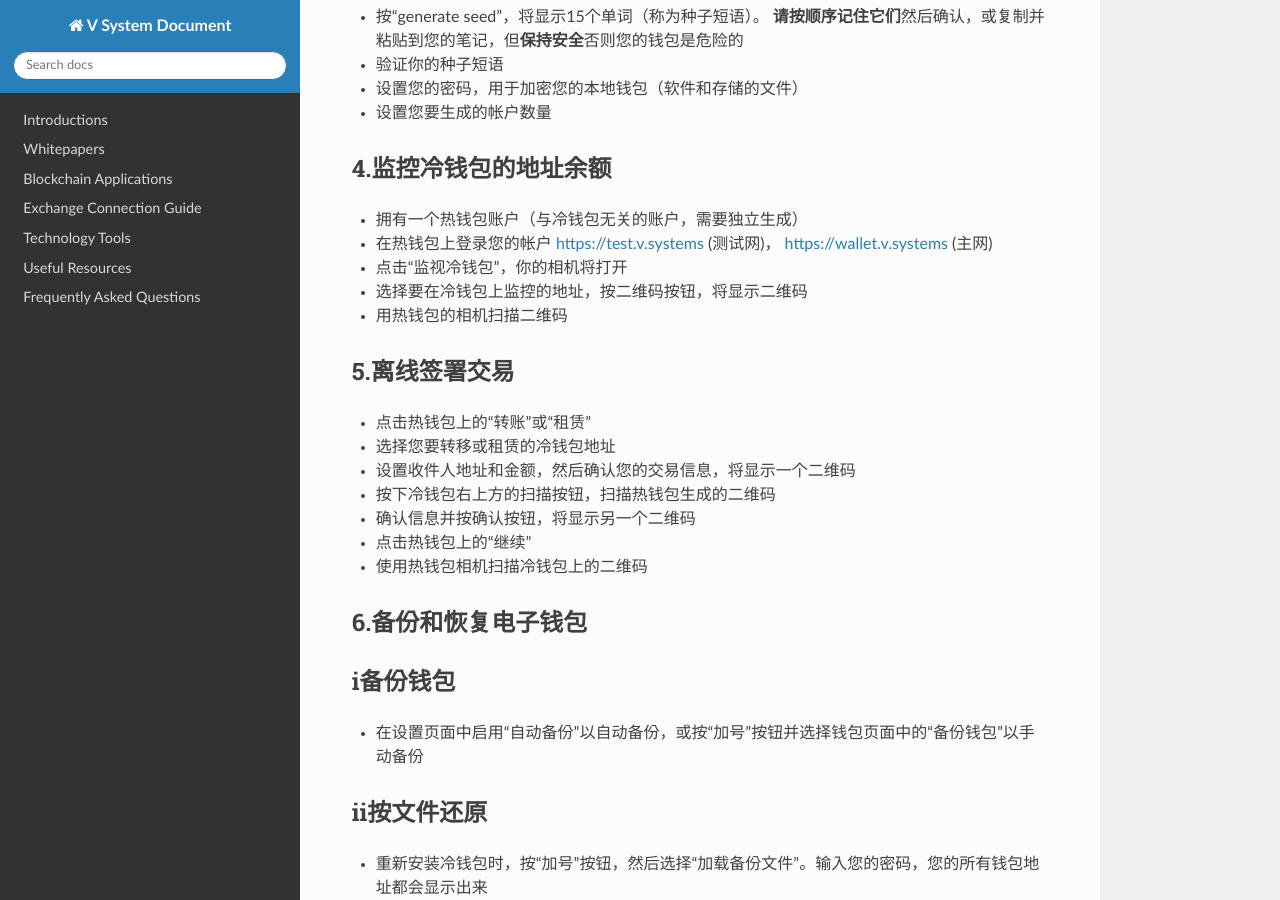
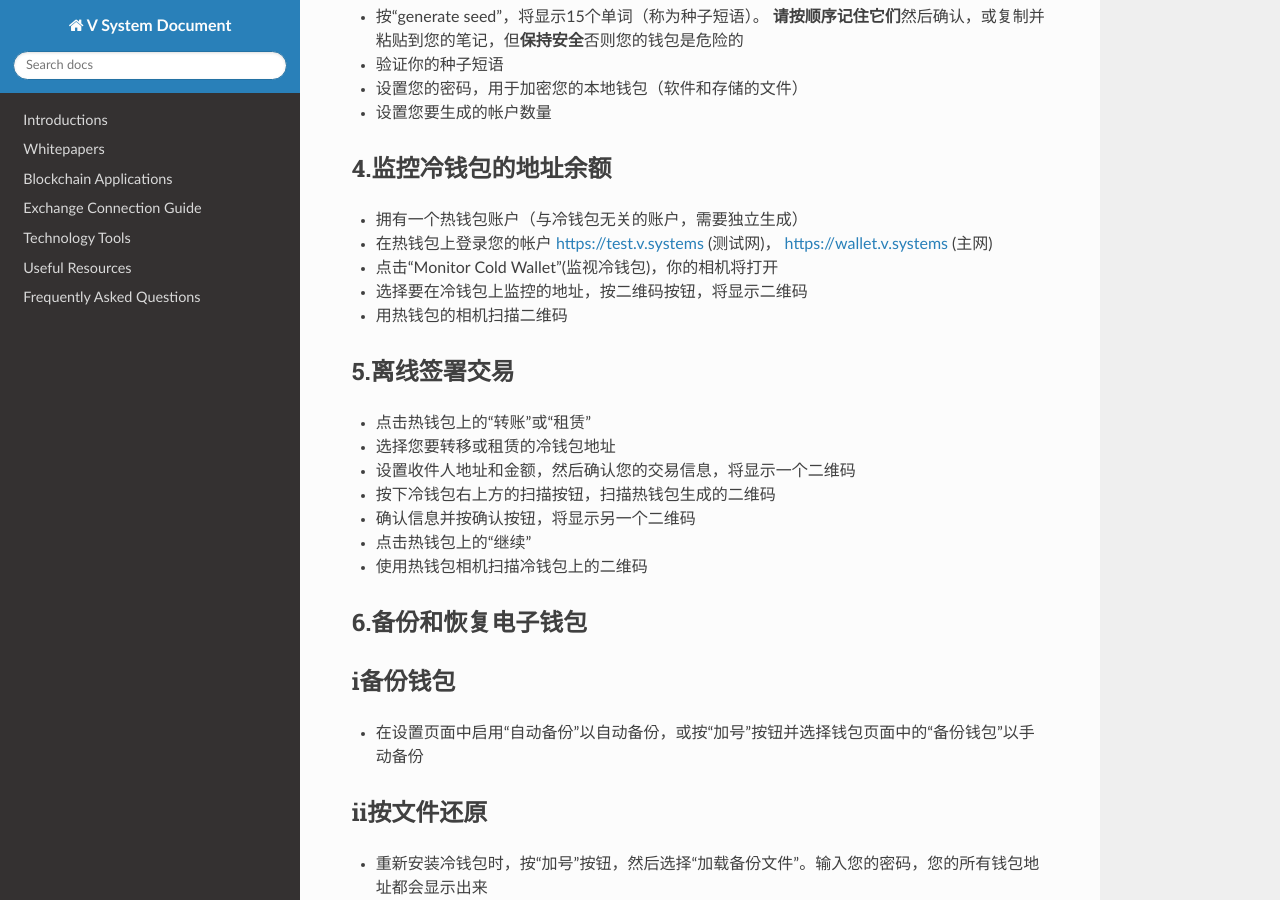
Before and after one commit to virtualeconomy/document, a Sphinx documentation site: the page built from sphinx/source/coldwalletcn.md, in a window 1280 px wide and 900 px high, scrolled down 556 px. Built offline with Sphinx 7.4.7 and the Read the Docs theme 2.0.0, drawn with Linux system fonts in a browser that asks for light colours.

Commit message:
update words

```diff
--- a/sphinx/source/coldwalletcn.md
+++ b/sphinx/source/coldwalletcn.md
@@ -21,7 +21,7 @@
 ### 4.监控冷钱包的地址余额
 * 拥有一个热钱包账户（与冷钱包无关的账户，需要独立生成）
 * 在热钱包上登录您的帐户 [https://test.v.systems](https://test.v.systems) (测试网)， [https://wallet.v.systems](https://wallet.v.systems) (主网)
-* 点击“监视冷钱包”，你的相机将打开
+* 点击“Monitor Cold Wallet”(监视冷钱包)，你的相机将打开
 * 选择要在冷钱包上监控的地址，按二维码按钮，将显示二维码
 * 用热钱包的相机扫描二维码
 
```
